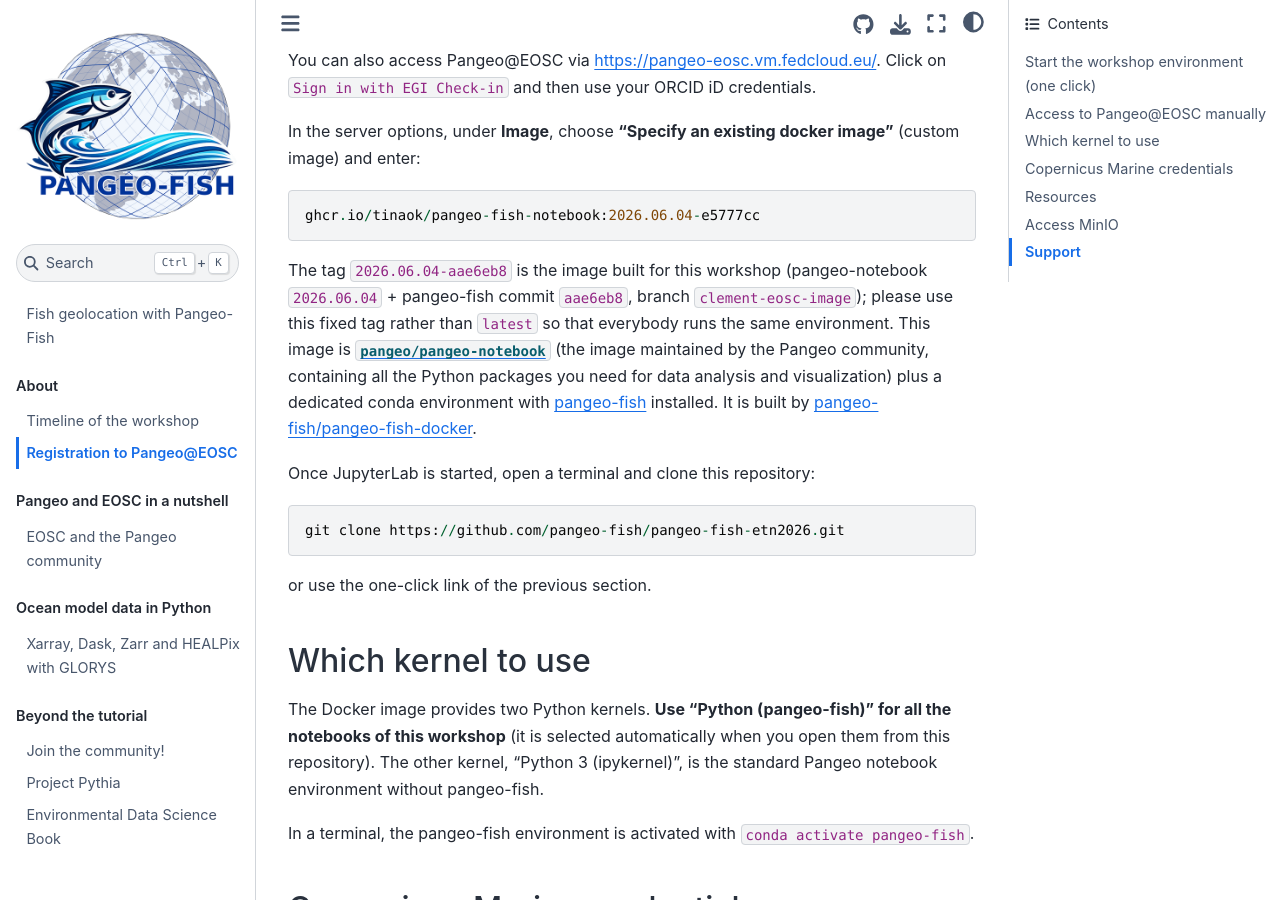
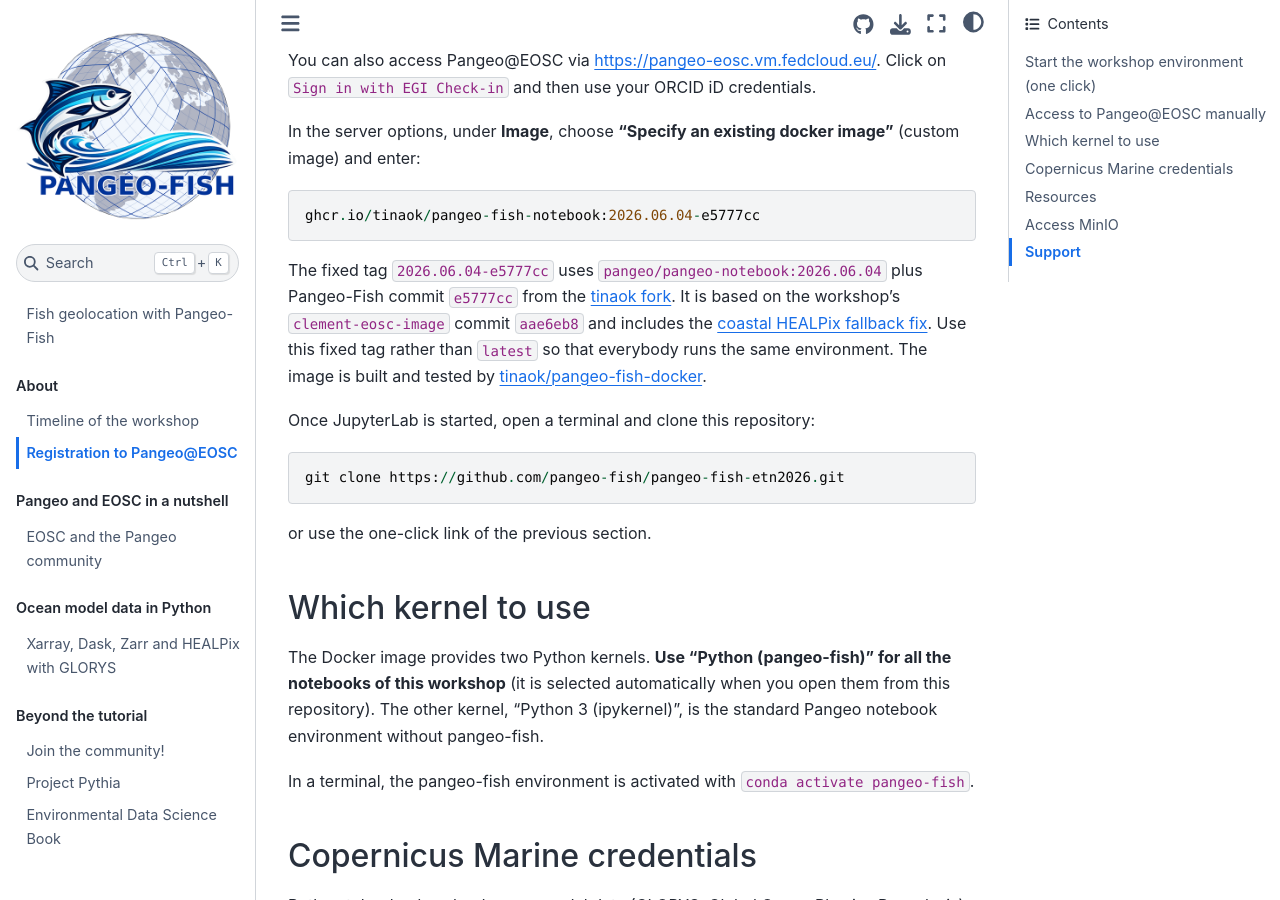
Before and after one commit to pangeo-fish/pangeo-fish-etn2026, a Jupyter Book: the page built from docs/users-getting-started.md, in a window 1280 px wide and 900 px high, scrolled down 1801 px. Built offline with Jupyter Book 1.0.4 settings and Sphinx 7.4.7 and the Sphinx Book theme 1.1.4, drawn with Linux system fonts in a browser that asks for light colours; pages that are not in the unit, such as notebooks, are missing from menus; comment, search, counter and statistics services are not loaded.

Commit message:
docs: clarify provenance of the coastal-fix workshop image

````diff
--- a/docs/users-getting-started.md
+++ b/docs/users-getting-started.md
@@ -54,7 +54,7 @@ In the server options, under **Image**, choose **"Specify an existing docker ima
 ghcr.io/tinaok/pangeo-fish-notebook:2026.06.04-e5777cc
 ```
 
-The tag `2026.06.04-aae6eb8` is the image built for this workshop (pangeo-notebook `2026.06.04` + pangeo-fish commit `aae6eb8`, branch `clement-eosc-image`); please use this fixed tag rather than `latest` so that everybody runs the same environment. This image is [`pangeo/pangeo-notebook`](https://github.com/pangeo-data/pangeo-docker-images) (the image maintained by the Pangeo community, containing all the Python packages you need for data analysis and visualization) plus a dedicated conda environment with [pangeo-fish](https://github.com/pangeo-fish/pangeo-fish) installed. It is built by [pangeo-fish/pangeo-fish-docker](https://github.com/pangeo-fish/pangeo-fish-docker).
+The fixed tag `2026.06.04-e5777cc` uses `pangeo/pangeo-notebook:2026.06.04` plus Pangeo-Fish commit `e5777cc` from the [tinaok fork](https://github.com/tinaok/pangeo-fish). It is based on the workshop's `clement-eosc-image` commit `aae6eb8` and includes the [coastal HEALPix fallback fix](https://github.com/tinaok/pangeo-fish/pull/2). Use this fixed tag rather than `latest` so that everybody runs the same environment. The image is built and tested by [tinaok/pangeo-fish-docker](https://github.com/tinaok/pangeo-fish-docker).
 
 Once JupyterLab is started, open a terminal and clone this repository:
 
````
